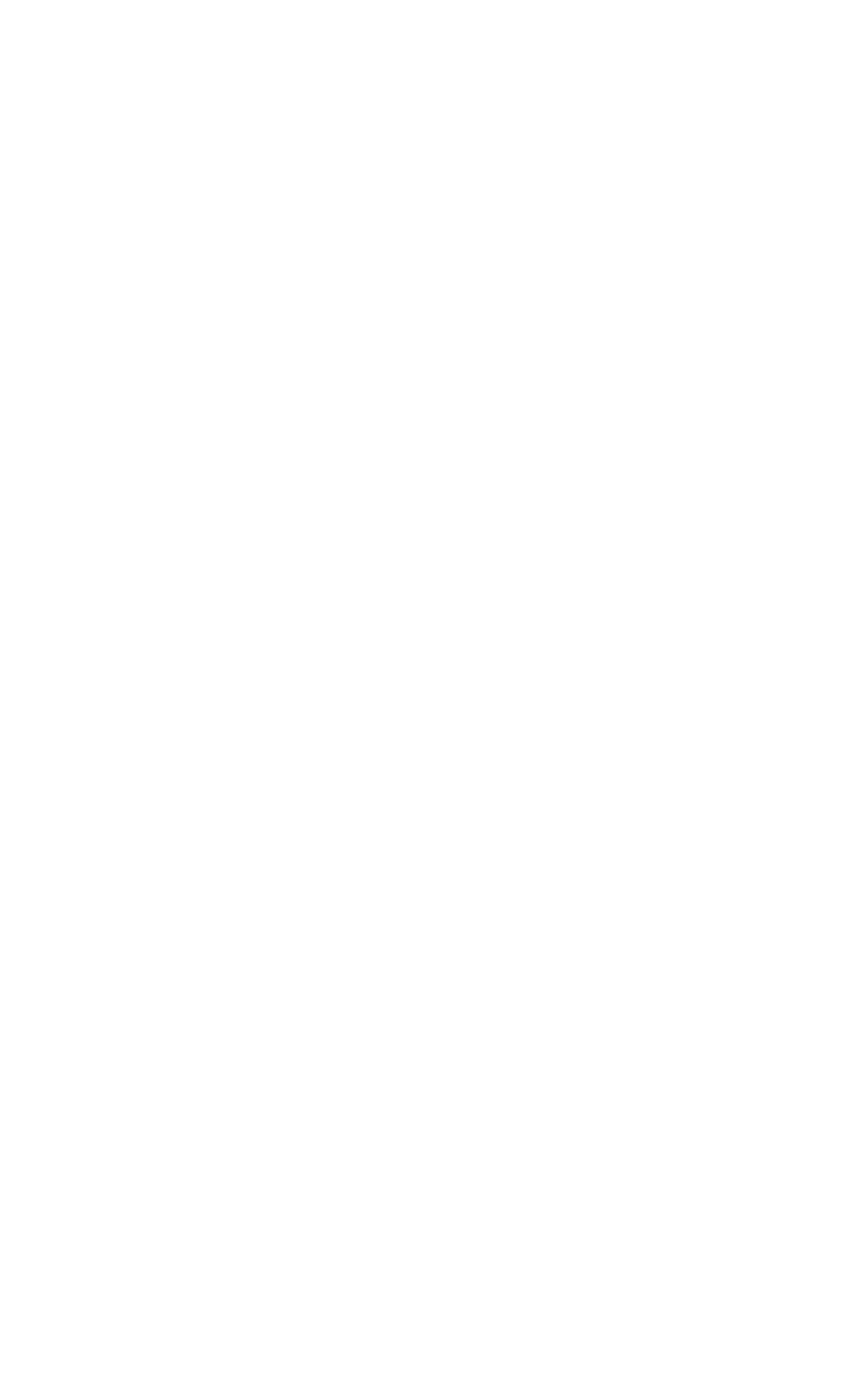
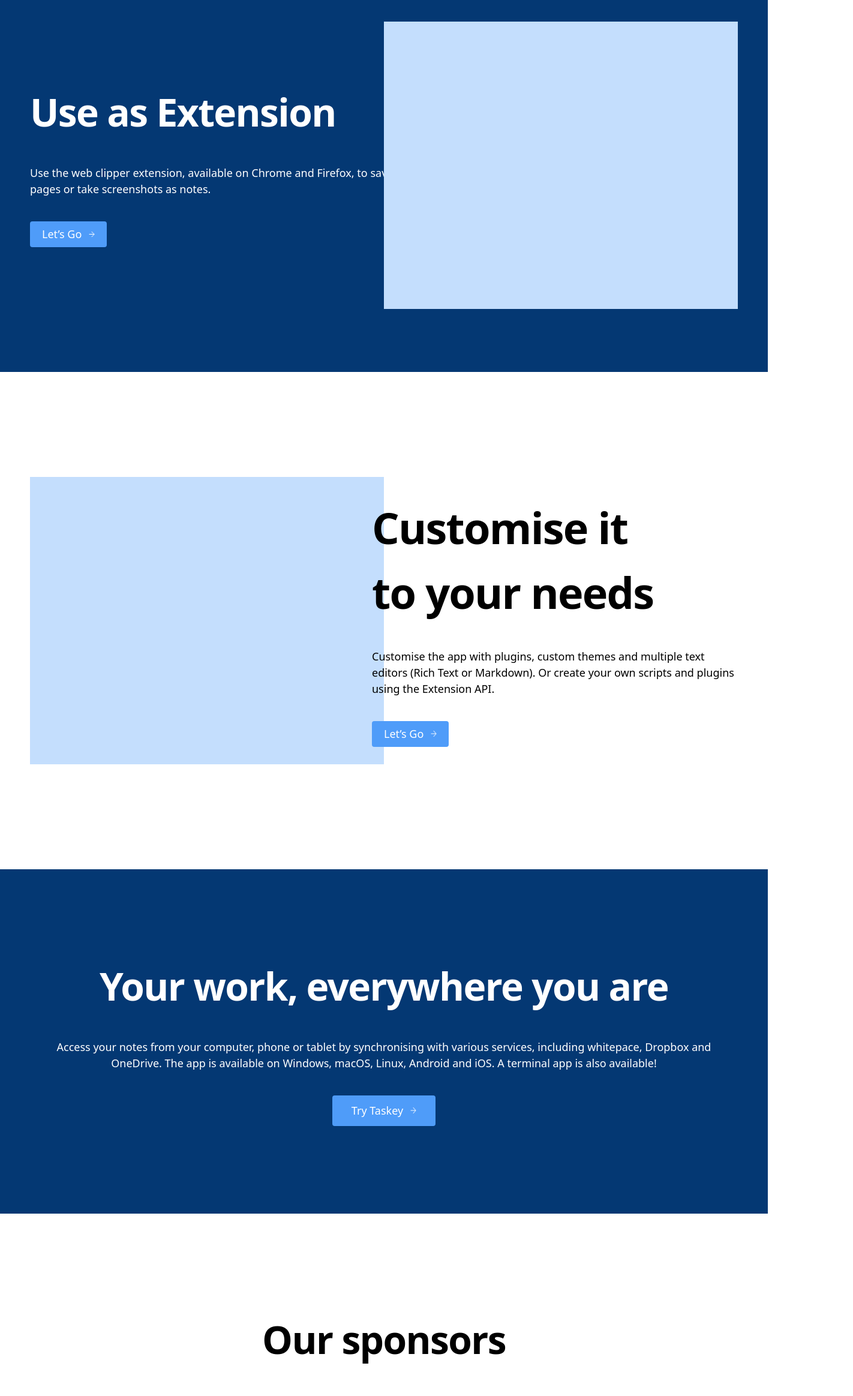
Before and after one commit to Uzair0011/WhiteSpace-Website-TailwindCSS, a Next.js app: page / in a window 1280 px wide. Shown: the part 2720-5047 px from the top of the page at 60% size, 1422 px wide, since content can reach past the window. Before the commit the page ends 2581 px from the top, so only its background shows below. Built offline with nearby package versions, Linux system fonts and the light colour scheme.

Commit message:
responsive 1

```diff
--- a/src/app/page.tsx
+++ b/src/app/page.tsx
@@ -13,11 +13,11 @@ export default function Home() {
       <Navbar/>
       <Hero/>
       <Project/>
-      {/* <Extension/> */}
-      {/* <Customise/> */}
-      {/* <YourWork/> */}
-      {/* <Sponsors/> */}
-      {/* <Footer/> */}
+      <Extension/>
+      <Customise/>
+      <YourWork/>
+      <Sponsors/>
+      <Footer/>
     </div>
   );
 }
```
